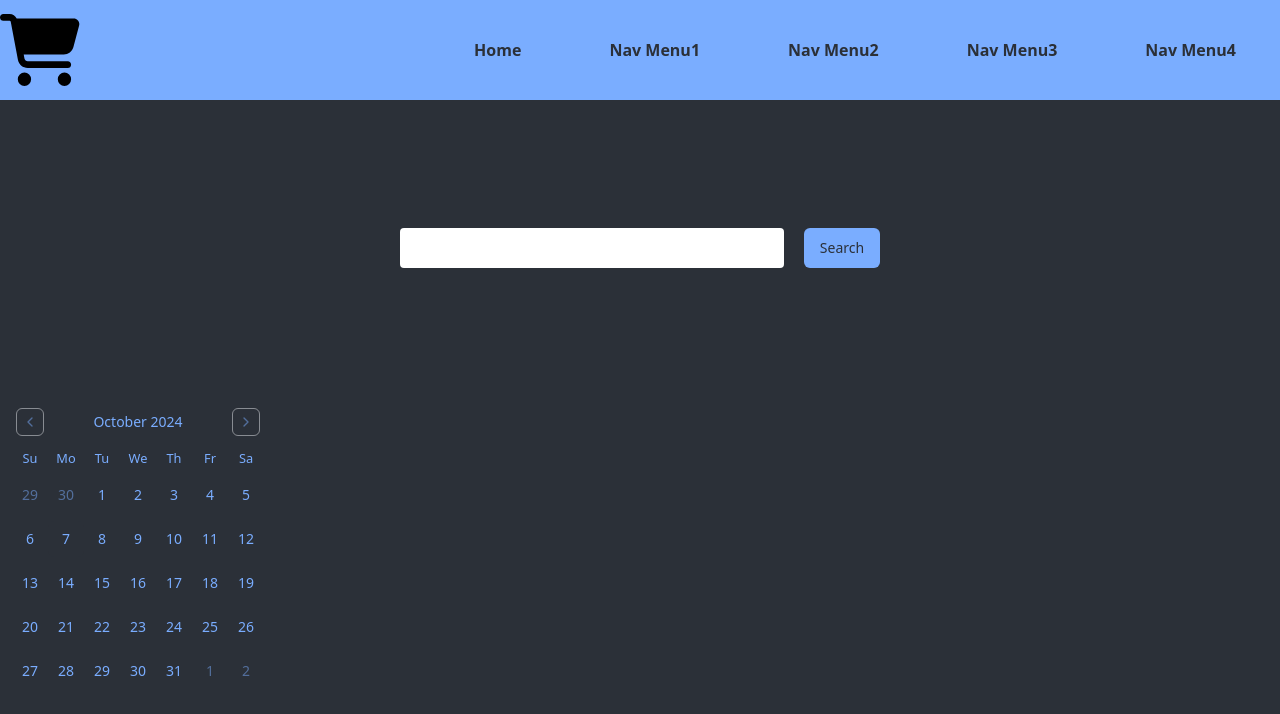
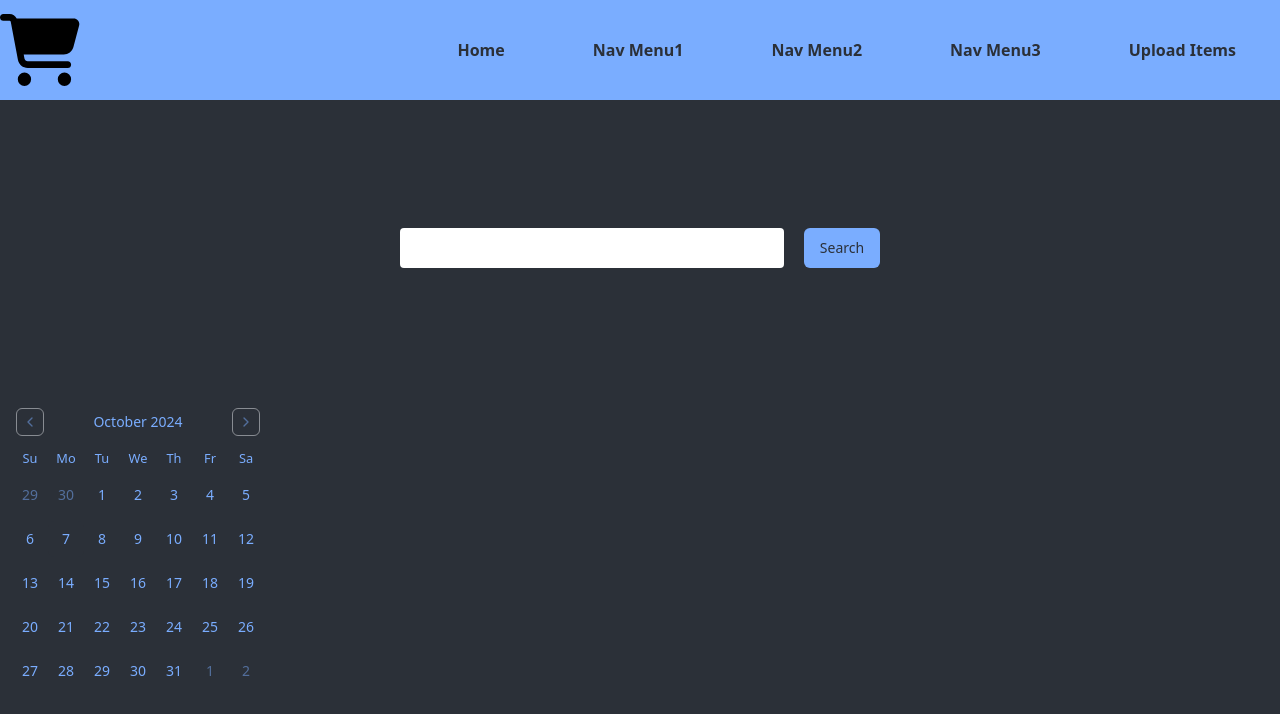
Before and after one commit to kriszR/Projekt_Labor, a Next.js app in the folder projekt_labor/: page / in a window 1280 px wide. Shown: the top 714 px of the page. Built offline with nearby package versions, Linux system fonts and the light colour scheme.

Commit message:
small changes

```diff
--- a/projekt_labor/src/app/layout.jsx
+++ b/projekt_labor/src/app/layout.jsx
@@ -1,18 +1,9 @@
 import "./globals.scss";
-
-export const metadata = {
-  title: "Create Next App",
-  description: "Generated by create next app",
-};
 
 export default function RootLayout({ children }) {
   return (
     <html lang="en">
-      <body
-        className={`antialiased`}
-      >
-        {children}
-      </body>
+      <body className={`antialiased`}>{children}</body>
     </html>
   );
 }
--- a/projekt_labor/src/app/page.jsx
+++ b/projekt_labor/src/app/page.jsx
@@ -1,4 +1,4 @@
-"use client"
+"use client";
 import Header from "@/components/Header";
 import SearchBar from "@/components/SearchBar";
 import { Calendar } from "@/components/ui/calendar";
@@ -6,12 +6,13 @@ import { useState } from "react";
 
 export default function Home() {
   const [date, setDate] = useState(new Date());
+
   return (
     <>
       <Header />
       <main>
         <SearchBar />
-        <Calendar mode="single" selected={date} onSelect={setDate}/>
+        <Calendar mode="single" selected={date} onSelect={setDate} />
       </main>
     </>
   );
--- /dev/null
+++ b/projekt_labor/src/app/upload-items/page.jsx
@@ -0,0 +1,3 @@
+export default function UploadPage() {
+  return <div>Hello</div>;
+}
--- a/projekt_labor/src/components/Header.jsx
+++ b/projekt_labor/src/components/Header.jsx
@@ -1,5 +1,5 @@
 'use client'
-import CartSVG from "../images/cart.svg";
+import CartSVG from "@/images/cart.svg";
 import Image from "next/image";
 
 
@@ -9,7 +9,7 @@ export default function Header() {
   return (
     <header className="bg-secondary text-primary">
       <nav className="container mx-auto flex justify-between min-h-[100px] items-center">
-        <Image src={CartSVG} alt="Cart SVG" className="w-20" />
+        <Image src={CartSVG} alt="Cart" className="w-20" />
         <ul className="flex">
           <li>
             <a href="#">Home</a>
@@ -24,9 +24,10 @@ export default function Header() {
             <a href="#">Nav Menu3</a>
           </li>
           <li>
-            <a href="#">Nav Menu4</a>
+            <a href="/upload-items">Upload Items</a>
           </li>
         </ul>
+
       </nav>
     </header>
   );
```
Also changed, not shown: 1 other file (tests, documents, lock files or other folders).
